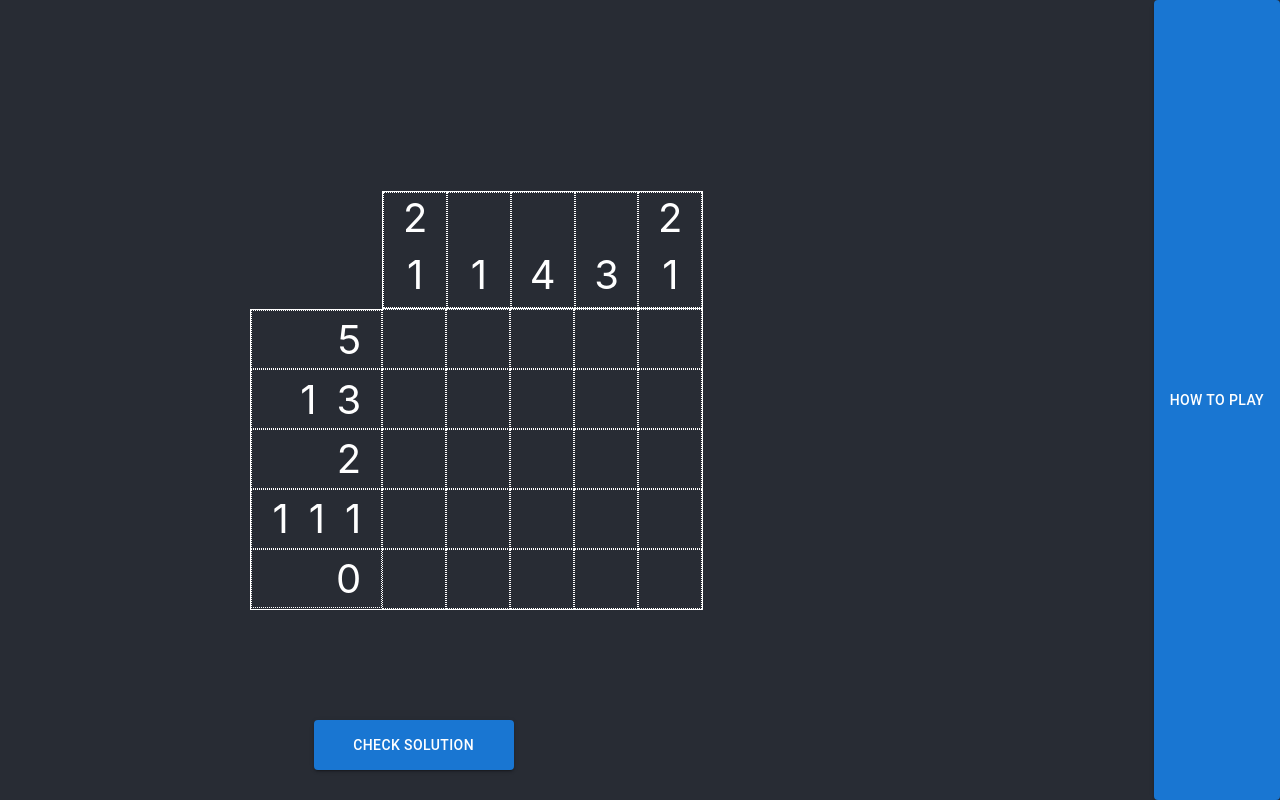
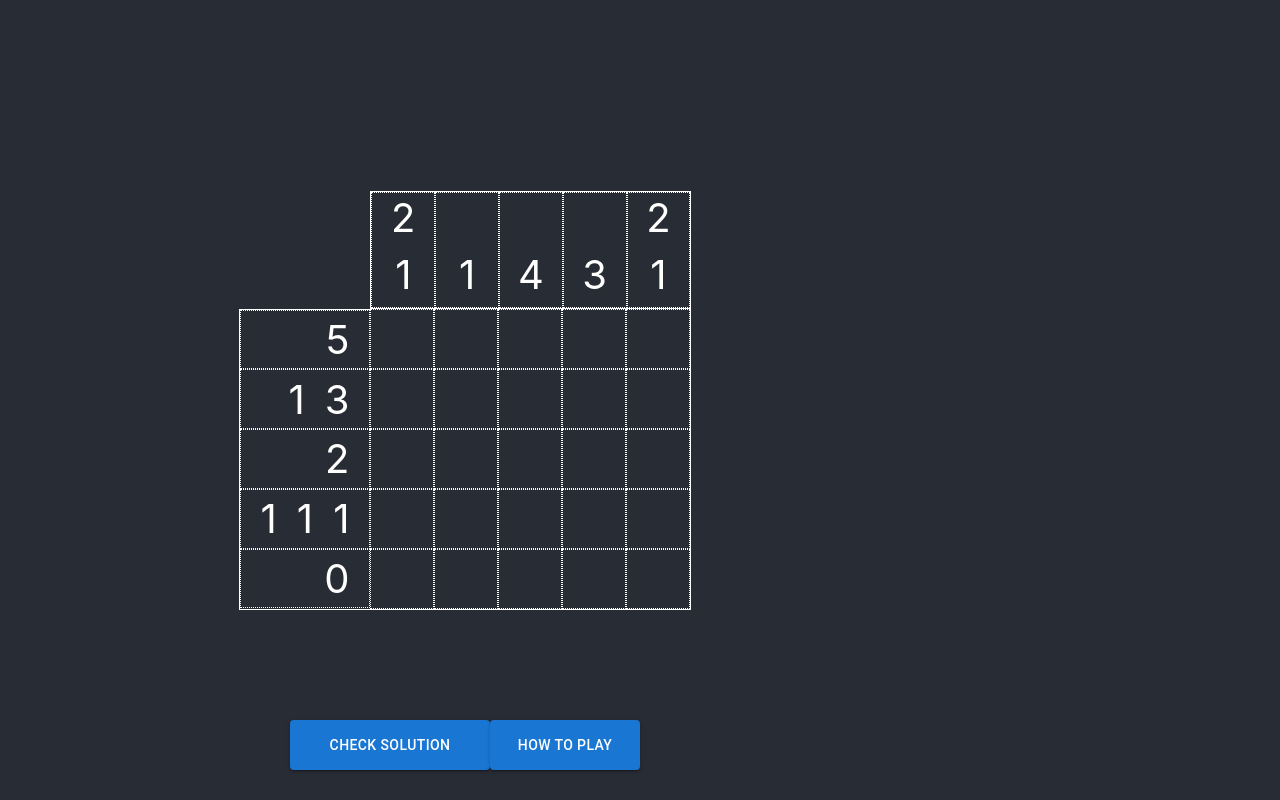
Before and after one commit to ravendevore/4430-nonograms, a React (Create React App) app in the folder nonogram/: page / in a window 1280 px wide. Built offline with nearby package versions, Linux system fonts and the light colour scheme.

Commit message:
Forgot to include App.css in commit

```diff
--- a/nonogram/src/App.css
+++ b/nonogram/src/App.css
@@ -80,3 +80,15 @@
   right: 50%;
   align-items: center;
 }
+
+.tutorial {
+  display: block;
+  margin: auto;
+  position: fixed;
+  height: 50px;
+  width: 150px;
+  margin-top: 50%;
+  bottom: -90%;
+  right: 50%;
+  align-items: center;
+}
```
